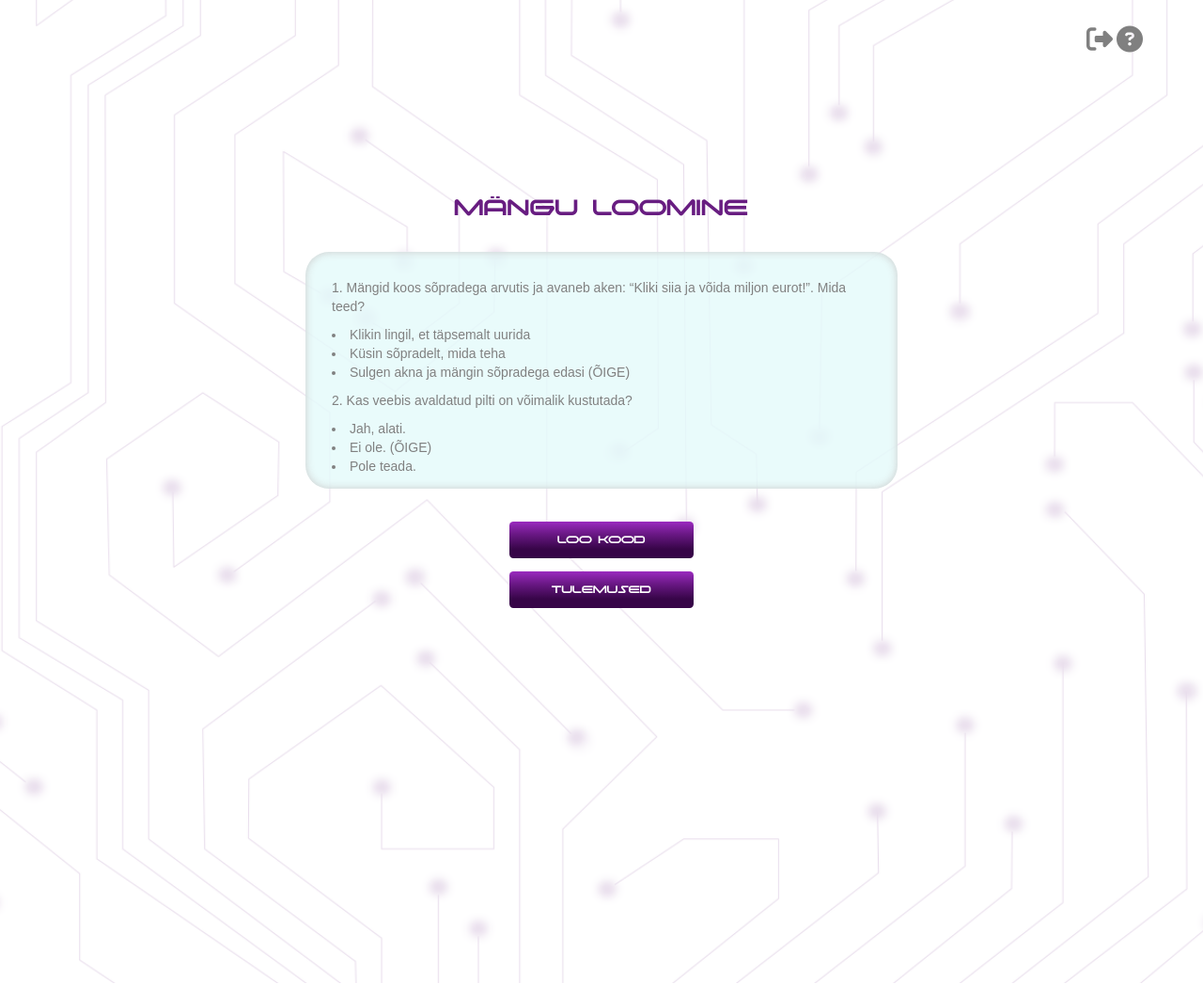
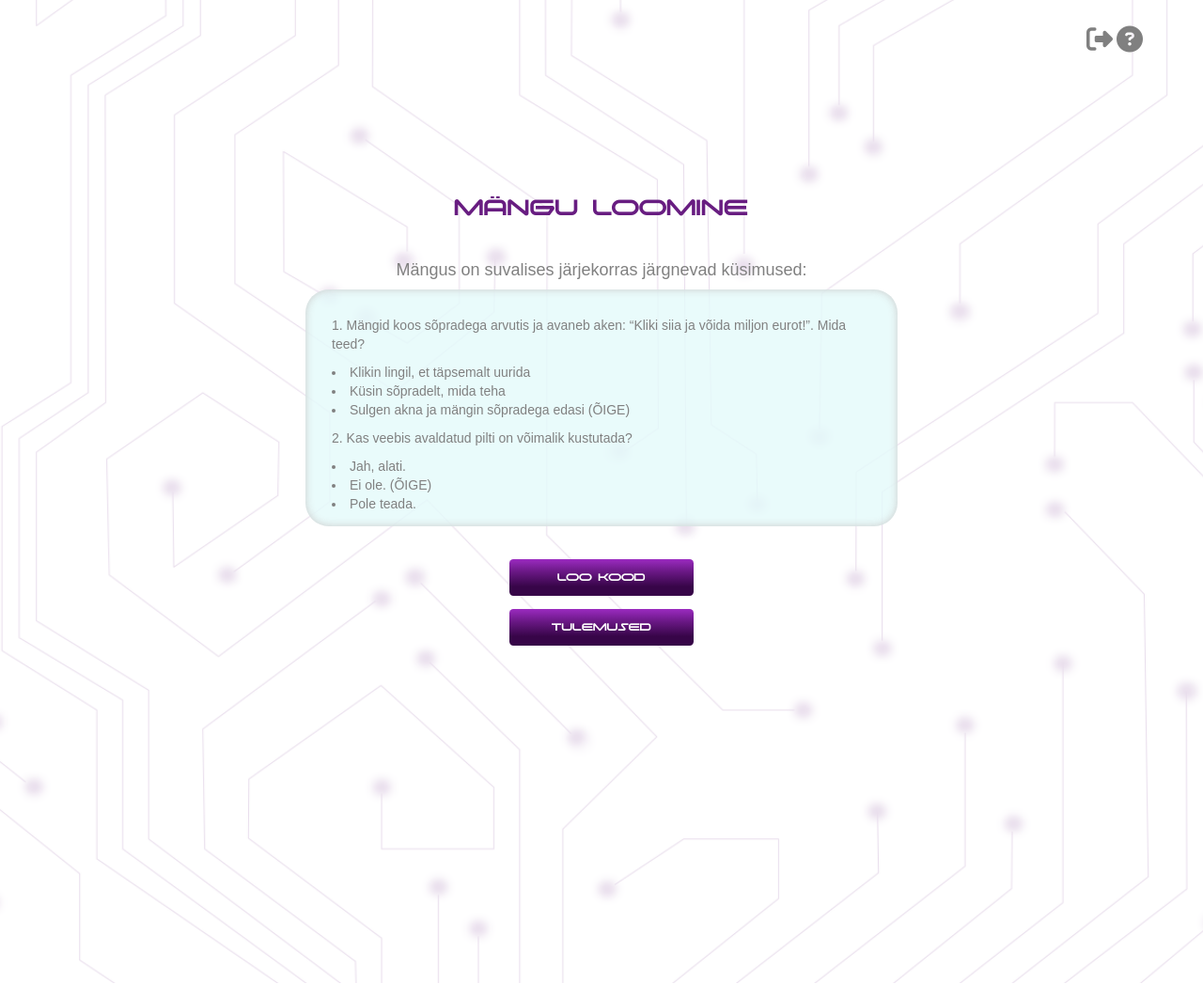
Before and after one commit to elipri/digiseiklusgame, a PHP site: page /kasutaja.php in a window 1280 px wide. Shown: the whole page at 94% size. Run offline with PHP 8.4, Linux system fonts and the light colour scheme; the visitor is signed in with stand-in values (Sample User, id 1); data that the repository does not hold is empty; some libraries are stand-ins or nearby versions.

Commit message:
Kasutaja küsimused tekst

```diff
--- a/css/style.css
+++ b/css/style.css
@@ -433,6 +433,11 @@ button.student:hover {
   -moz-box-shadow:    inset 0 0 10px #ccc;
    -webkit-box-shadow: inset 0 0 10px #ccc;
    box-shadow:         inset 0 0 10px #ccc;
+   font-weight: 300;
+}
+
+h4 {
+  font-weight: 300;
 }
 
 .tbuttons {
--- a/kasutaja.php
+++ b/kasutaja.php
@@ -58,9 +58,9 @@
             <a href="#" id="h"><i class="fas fa-question-circle"></i></a>
         </nav>
       <h2>Mängu loomine</h2>
-      <!-- <div>
-          <h4>Küsimused:</h4>
-      </div> -->
+      <div>
+          <h4>Mängus on suvalises järjekorras järgnevad küsimused:</h4>
+      </div>
 
       <div class="questions">
         <p>
```
